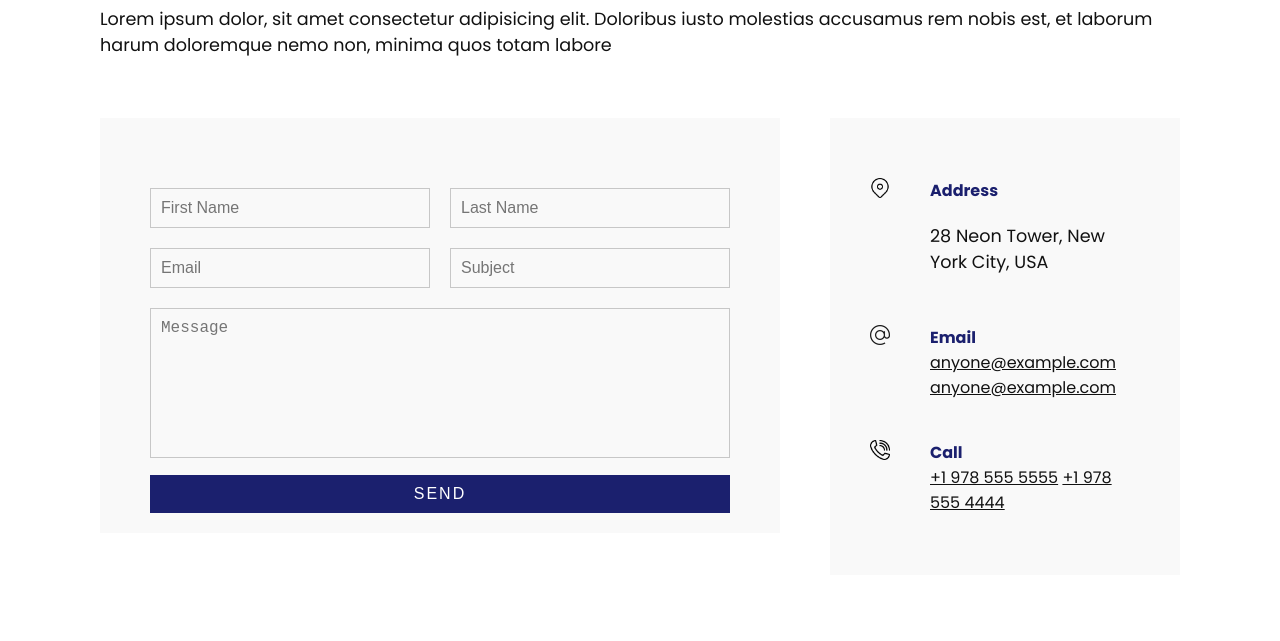
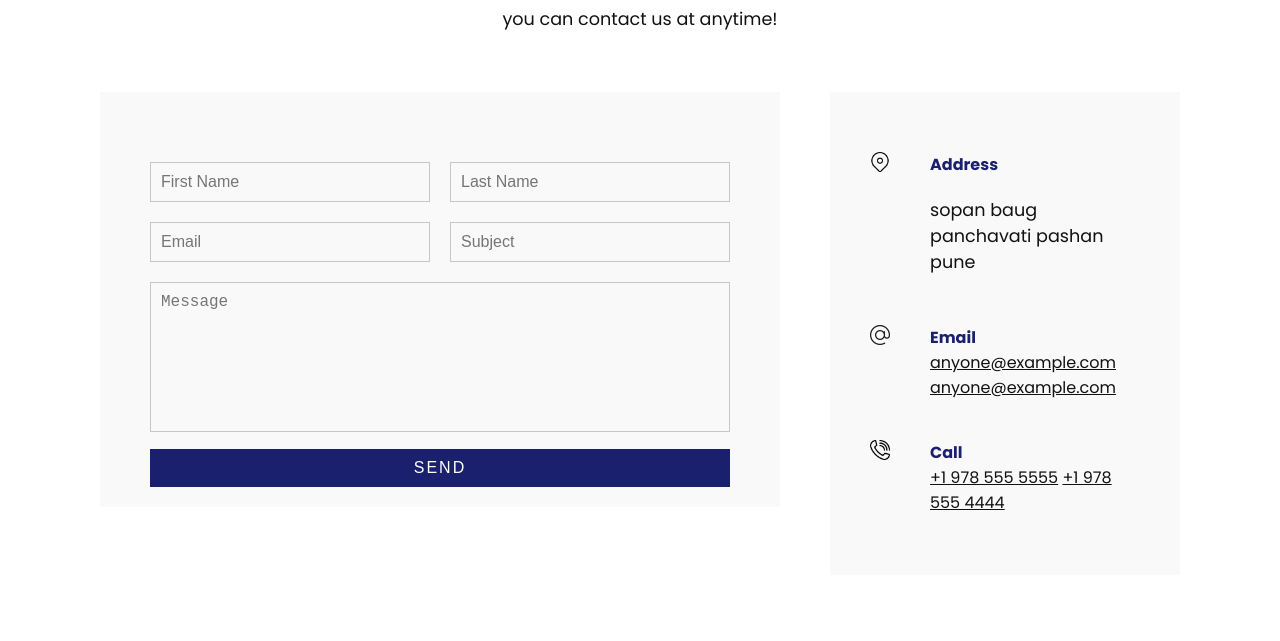
Before and after one commit to shashank0910/cns-website, a plain HTML site: page contact.html in a window 1280 px wide. Shown: the part 219-860 px from the top of the page. Drawn offline with Linux system fonts and the light colour scheme.

Commit message:
Update contact.html

```diff
--- a/contact.html
+++ b/contact.html
@@ -47,9 +47,7 @@
       <div class="title">
         <h1>Contact us</h1>
         <p>
-          Lorem ipsum dolor, sit amet consectetur adipisicing elit. Doloribus
-          iusto molestias accusamus rem nobis est, et laborum harum doloremque
-          nemo non, minima quos totam labore
+          you can contact us at anytime!
         </p>
       </div>
       <div class="contact">
@@ -89,7 +87,7 @@
             <img src="images/address.png" class="contact-icon" alt="" />
             <div class="details">
               <h4>Address</h4>
-              <p>28 Neon Tower, New York City, USA</p>
+              <p>sopan baug panchavati pashan pune</p>
             </div>
           </div>
           <div class="info-box">
```
